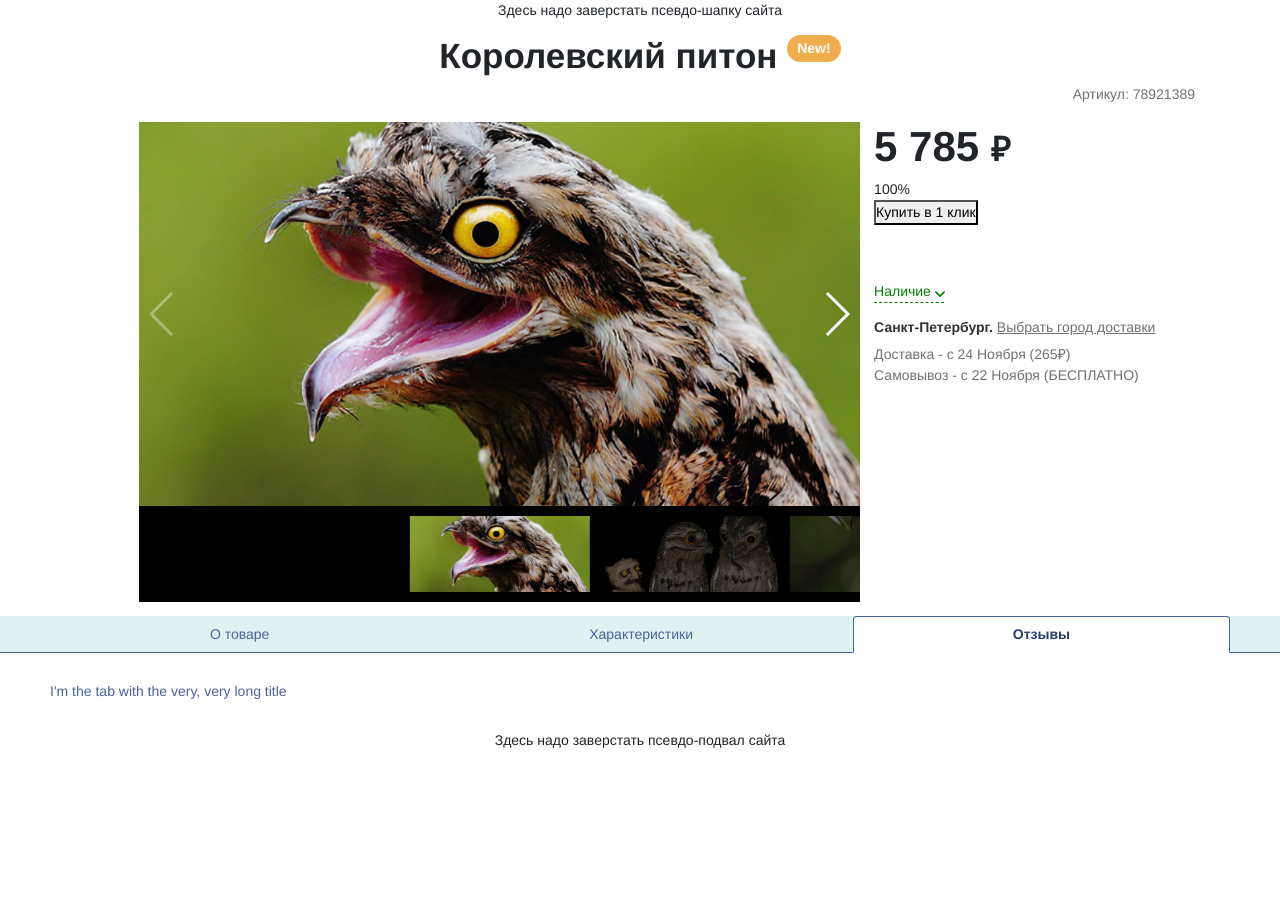
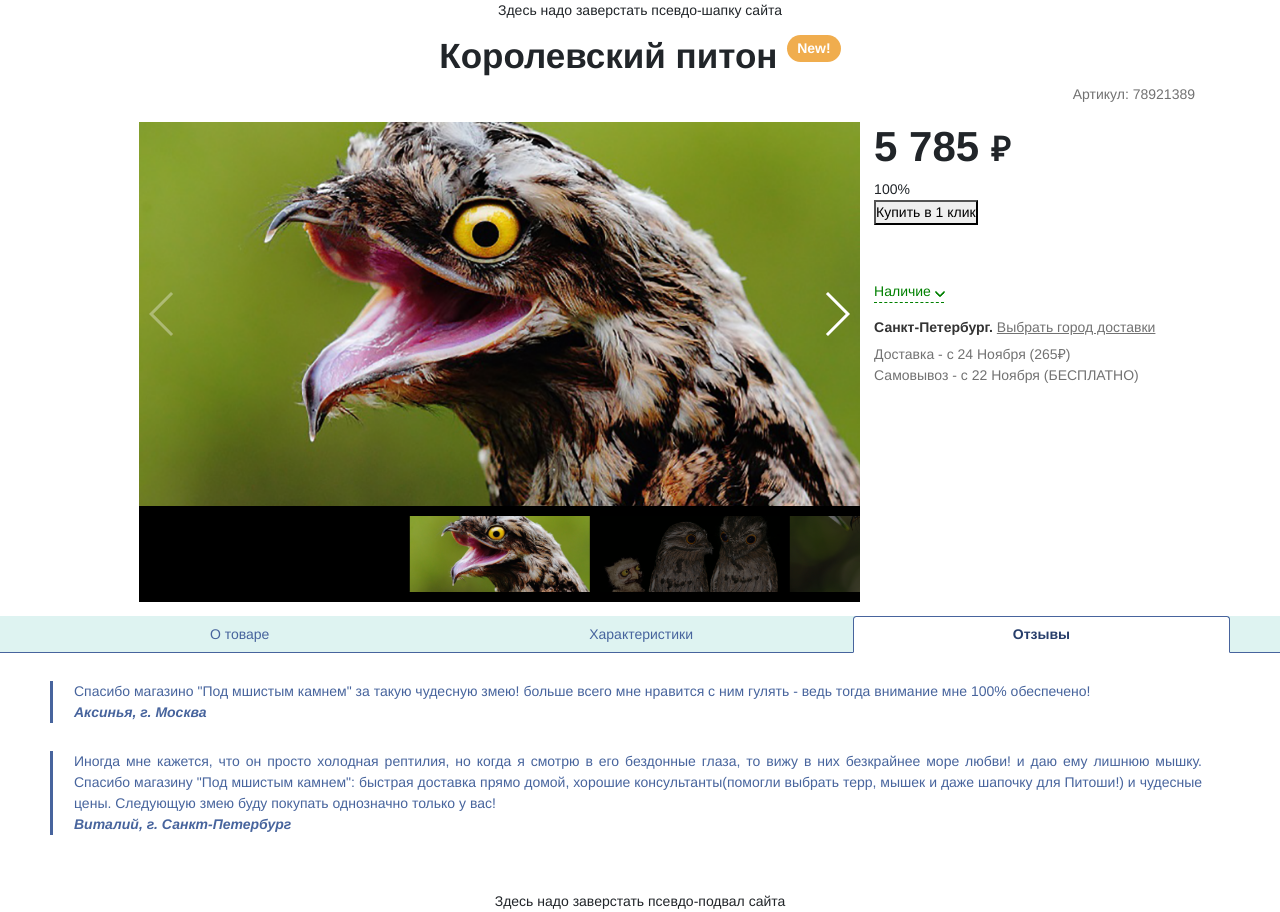
Before and after one commit to Iogsotot/product_card, a Vue app: page / in a window 1280 px wide. Both pictures are taken after a click on the tab "Отзывы". Before the commit the page ends 800 px from the top, so only its background shows below. Built offline with nearby package versions, Linux system fonts and the light colour scheme.

Commit message:
Добавляет контент в таб "отзывы"

```diff
--- a/src/components/Tabs.vue
+++ b/src/components/Tabs.vue
@@ -91,7 +91,24 @@
         </div>
       </b-tab>
       <b-tab title="Отзывы">
-        <aside class="reviews wrapper">I'm the tab with the very, very long title</aside>
+        <aside class="reviews wrapper">
+          <div class="reviews-list">
+            <div class="review-item">
+              Спасибо магазино "Под мшистым камнем" за такую чудесную змею! больше всего мне нравится с ним гулять - ведь тогда внимание мне 100% обеспечено!
+              <cite
+                class="review-author"
+              >Аксинья, г. Москва</cite>
+            </div>
+
+            <div class="review-item">
+              Иногда мне кажется, что он просто холодная рептилия, но когда я смотрю в его бездонные глаза, то вижу в них безкрайнее море любви! и даю ему лишнюю мышку.
+              Спасибо магазину "Под мшистым камнем": быстрая доставка прямо домой, хорошие консультанты(помогли выбрать терр, мышек и даже шапочку для Питоши!) и чудесные цены. Следующую змею буду покупать однозначно только у вас!
+              <cite
+                class="review-author"
+              >Виталий, г. Санкт-Петербург</cite>
+            </div>
+          </div>
+        </aside>
       </b-tab>
     </b-tabs>
   </section>
@@ -148,9 +165,37 @@ export default {
   padding: 0.8rem 1.2rem;
 }
 
+/* Отзывы */
+.reviews {
+  display: block;
+}
+
+.review-item {
+  border-left: 3px solid #47649d;
+  margin: 0 2rem 2rem 0;
+  padding: 0 0 0 1.5rem;
+}
+
+.review-item p {
+  margin: 0 0 1.1rem 0;
+}
+
+.review-author {
+  display: block;
+  font-weight: bold;
+  font-style: italic;
+}
+
 /* общие стили */
-.wrapper {
+.tabs .wrapper {
   padding: 1rem calc(50% - 590px);
+}
+
+.tabs .flex {
+  display: flex;
+  flex-wrap: wrap;
+  justify-content: space-between;
+  flex-direction: column;
 }
 </style>
 
@@ -158,9 +203,9 @@ export default {
 /* переопределяем бутстраповские стили: */
 
 .tabs-block {
-    margin: 1rem 0;
-    background-color: rgb(214, 240, 238, .8);
-    padding: 0;
+  margin: 1rem 0;
+  background-color: rgb(214, 240, 238, 0.8);
+  padding: 0;
 }
 
 .contents .mt-3,
```
